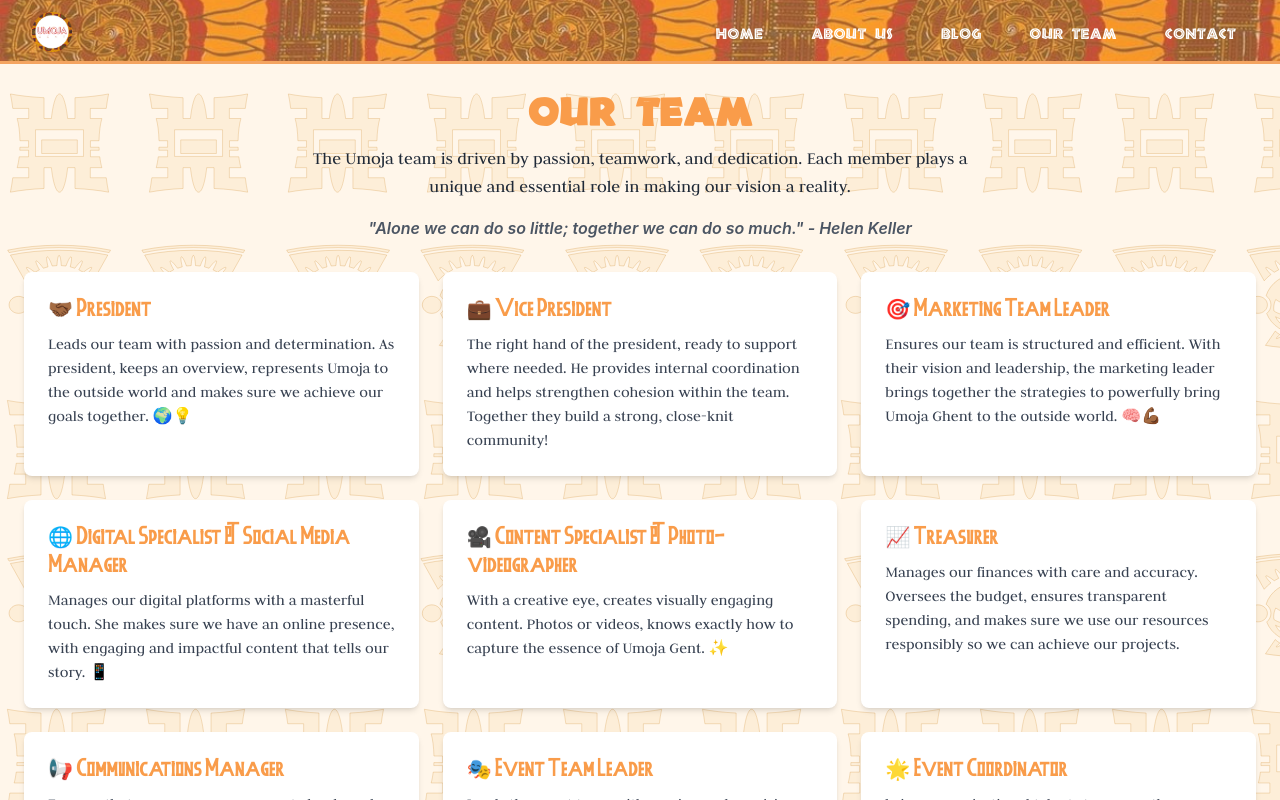
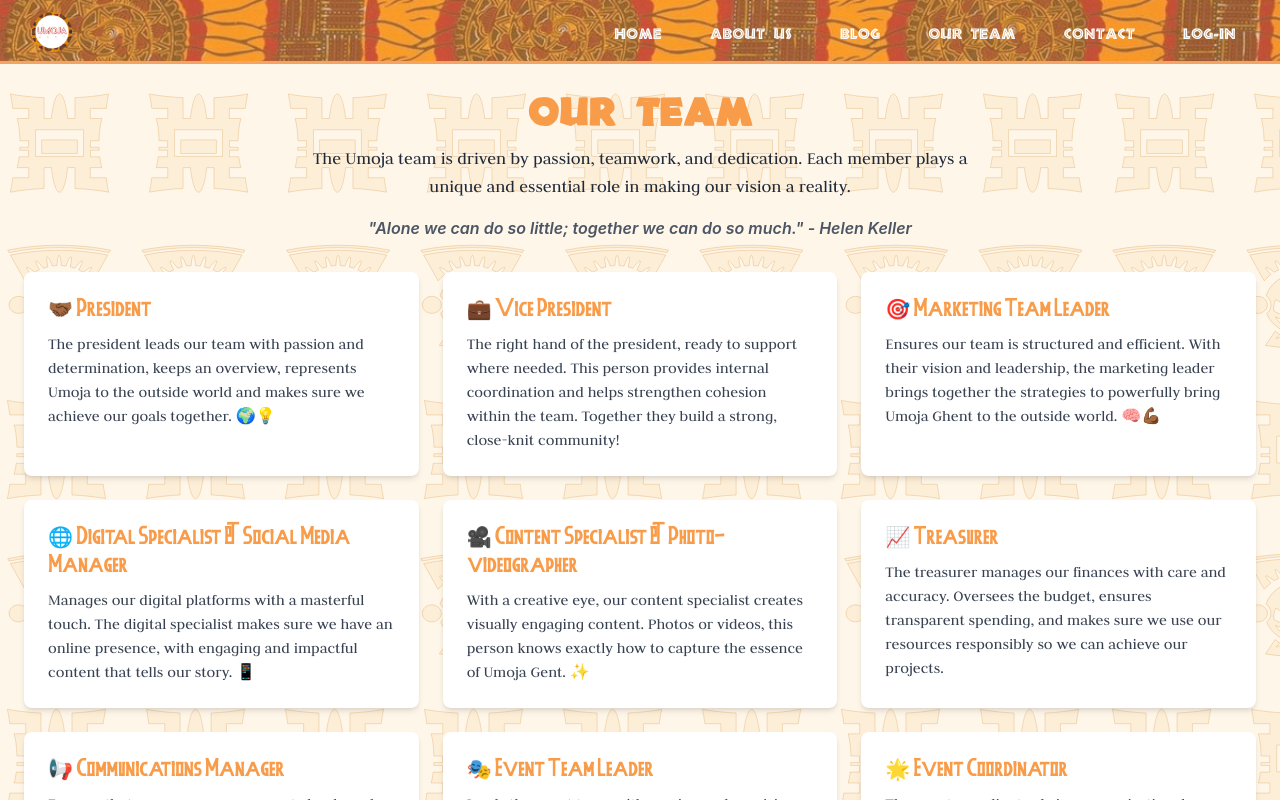
Before and after one commit to Jerminho/Umoja, a React (Create React App) app: page /our-team in a window 1280 px wide. Shown: the top 800 px of the page. Built offline with nearby package versions, Linux system fonts and the light colour scheme.

Commit message:
minor changes

```diff
--- a/public/index.html
+++ b/public/index.html
@@ -10,6 +10,8 @@
       content="Umoja Ghent is an African student association that aims to both represent and promote African diversity in Ghent🧡"
     />
     <link rel="apple-touch-icon" href="%PUBLIC_URL%/favicon.ico" />
+    <meta name="author" content="Umoja Ghent" /> <!-- Author info for search engines -->
+    <meta name="robots" content="index, follow" />
     <!--
       manifest.json provides metadata used when your web app is installed on a
       user's mobile device or desktop. See https://developers.google.com/web/fundamentals/web-app-manifest/
--- a/src/components/Navbar.js
+++ b/src/components/Navbar.js
@@ -85,6 +85,12 @@
               >
                 Contact
               </a>
+              <a
+                href="https://umojastrapi-3ba3915823f6.herokuapp.com/" target="_blank" rel="noopener noreferrer"
+                className="text-white-300 hover:bg-gray-700 hover:text-white px-3 py-2 rounded-md text-sm font-medium"
+              >
+                Log-in
+              </a>
             </div>
           </div>
         </div>
--- a/src/index.css
+++ b/src/index.css
@@ -528,3 +528,7 @@
     min-width: 200px;
   }
 }
+
+contact-banner{
+
+}
--- a/src/pages/ContactPage.js
+++ b/src/pages/ContactPage.js
@@ -58,7 +58,7 @@
   return (
     <div style={{ backgroundImage: `url(${BackgroundImage})` }}>
       {/* Video Banner Section */}
-      <div className="banner-container relative h-[50vh] w-full overflow-hidden">
+      <div className="banner-container contact-banner relative h-[50vh] w-full overflow-hidden">
         <img
           src={orange} // Default mobile image
           className="absolute top-0 left-0 w-full h-full object-cover lg:hidden"
--- a/src/pages/OurTeamPage.js
+++ b/src/pages/OurTeamPage.js
@@ -5,12 +5,12 @@
   {
     title: "🤝🏾 President",
     description:
-      "Leads our team with passion and determination. As president, keeps an overview, represents Umoja to the outside world and makes sure we achieve our goals together. 🌍💡",
+      "The president leads our team with passion and determination, keeps an overview, represents Umoja to the outside world and makes sure we achieve our goals together. 🌍💡",
   },
   {
     title: "💼 Vice President",
     description:
-      "The right hand of the president, ready to support where needed. He provides internal coordination and helps strengthen cohesion within the team. Together they build a strong, close-knit community!",
+      "The right hand of the president, ready to support where needed. This person provides internal coordination and helps strengthen cohesion within the team. Together they build a strong, close-knit community!",
   },
   {
     title: "🎯 Marketing Team Leader",
@@ -20,17 +20,17 @@
   {
     title: "🌐 Digital Specialist & Social Media Manager",
     description:
-      "Manages our digital platforms with a masterful touch. She makes sure we have an online presence, with engaging and impactful content that tells our story. 📱",
+      "Manages our digital platforms with a masterful touch. The digital specialist makes sure we have an online presence, with engaging and impactful content that tells our story. 📱",
   },
   {
     title: "🎥 Content Specialist & Photo-videographer",
     description:
-      "With a creative eye, creates visually engaging content. Photos or videos, knows exactly how to capture the essence of Umoja Gent. ✨",
+      "With a creative eye, our content specialist creates visually engaging content. Photos or videos, this person knows exactly how to capture the essence of Umoja Gent. ✨",
   },
   {
     title: "📈 Treasurer",
     description:
-      "Manages our finances with care and accuracy. Oversees the budget, ensures transparent spending, and makes sure we use our resources responsibly so we can achieve our projects.",
+      "The treasurer manages our finances with care and accuracy. Oversees the budget, ensures transparent spending, and makes sure we use our resources responsibly so we can achieve our projects.",
   },
   {
     title: "📢 Communications Manager",
@@ -46,7 +46,7 @@
   {
     title: "🌟 Event Coordinator ",
     description:
-      "brings organizational talents to ensure the logistics and coordination of our events run smoothly. With an eye for detail, they ensure that every aspect is perfectly coordinated.",
+      "The event coordinator brings organizational talents to ensure the logistics and coordination of our events run smoothly. With an eye for detail, they ensure that every aspect is perfectly coordinated.",
   },
 ];
 
```
